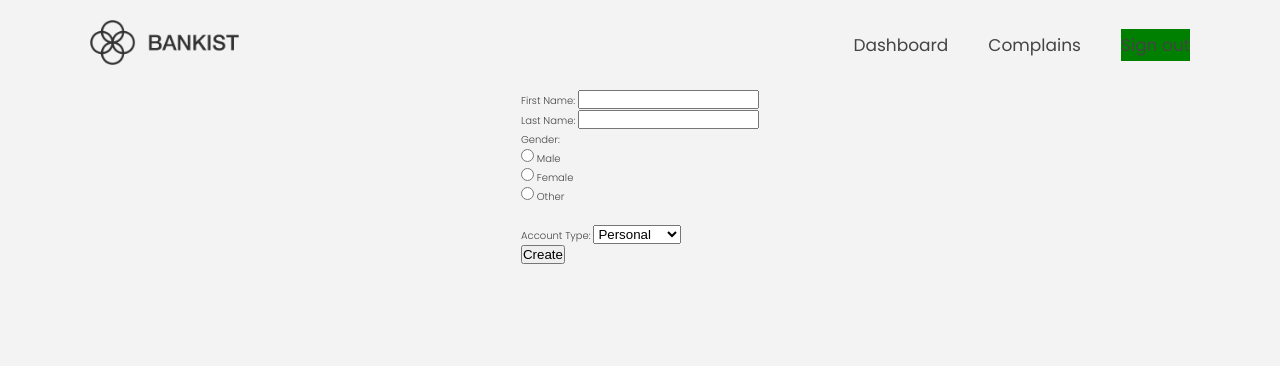
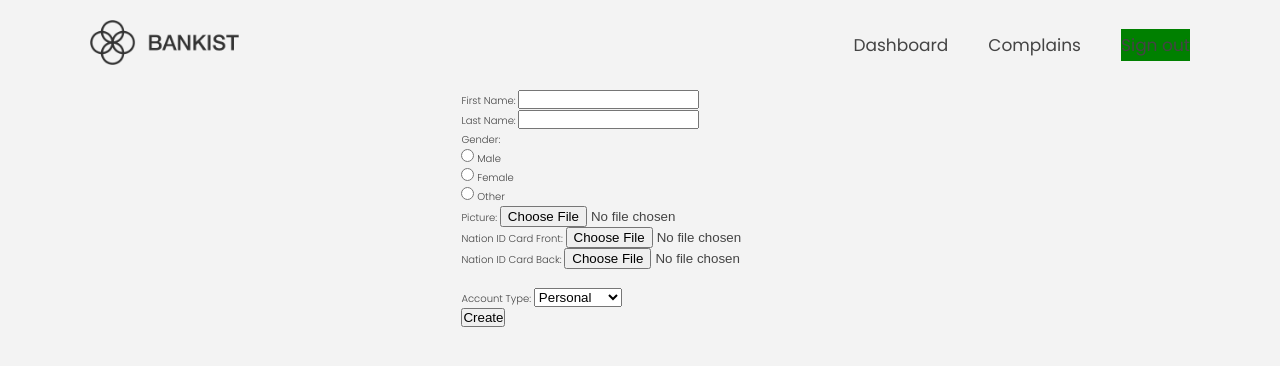
Before and after one commit to freshpex/Bankist-Web-App, a Flask app: page /createaccount in a window 1280 px wide. Shown: the top 366 px of the page. Run offline with Flask 3, Linux system fonts and the light colour scheme; a user stored in the database is signed in; data comes from the database, SQL or seed files in the repository; some libraries are stand-ins or nearby versions.

Commit message:
Complete

```diff
--- a/app.py
+++ b/app.py
@@ -237,9 +237,9 @@ def createaccount():
         fname = request.form['fname']
         lname = request.form['lname']
         gender = request.form['gender']
-        # picture = request.form['file']
-        # id_front = request.form['file_nf']
-        # id_back = request.form['file']
+        picture = request.form['file']
+        id_front = request.form['file_nf']
+        id_back = request.form['file_nb']
         account_type = request.form['account_type']
 
         # Fetch the current user instance
--- a/templates/createaccount.html
+++ b/templates/createaccount.html
@@ -77,19 +77,31 @@
         <label class="form__label" for="gender">Gender:</label><br>
         <input  type="radio" id="male" name="gender" value="male">
 
-        <label  for="male">Male</label><br>
+        <label  class="form__label" for="male">Male</label><br>
         <input  type="radio" id="female" name="gender" value="female">
 
-        <label for="female">Female</label><br>
-        <input  type="radio" id="other" name="gender" value="other">
+        <label class="form__label" for="female">Female</label><br>
+        <input type="radio" id="other" name="gender" value="other">
 
-        <label  for="other">Other</label>
+        <label class="form__label" for="other">Other</label>
+        <br>
+
+        <label class="form__label" for="file" >Picture:</label>
+        <input class="form-control" id="file" type="file" name="file" required>
+        <br>
+
+        <label class="form__label" for="file_nf" >Nation ID Card Front:</label>
+        <input class="form-control" type="file" id="file_nf" name="file_nf" required>
+        <br>
+
+        <label class="form__label" for="file_nb" >Nation ID Card Back:</label>
+        <input class="form-control" id="file_nb" type="file" name="file_nb" required>
         <br>
 
         <br>
 
-        <label for="account_type" >Account Type:</label> <!-- Changed 'account' to 'account_type' -->
-        <select  name="account_type" required>
+        <label class="form__label" for="account_type" >Account Type:</label> <!-- Changed 'account' to 'account_type' -->
+        <select name="account_type" required>
             <option value="Personal">Personal</option>
             <option value="Business">Business</option>
             <option value="Cooperate">Cooperate</option>
```
